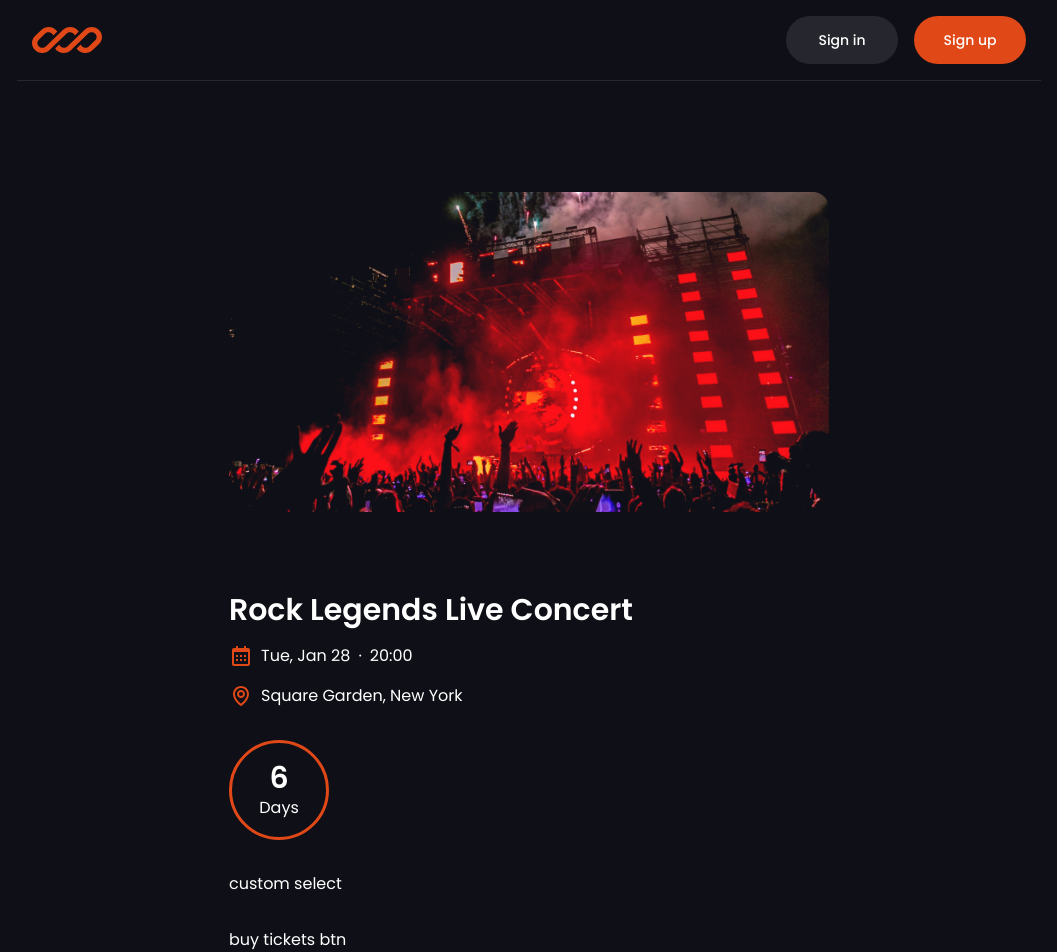
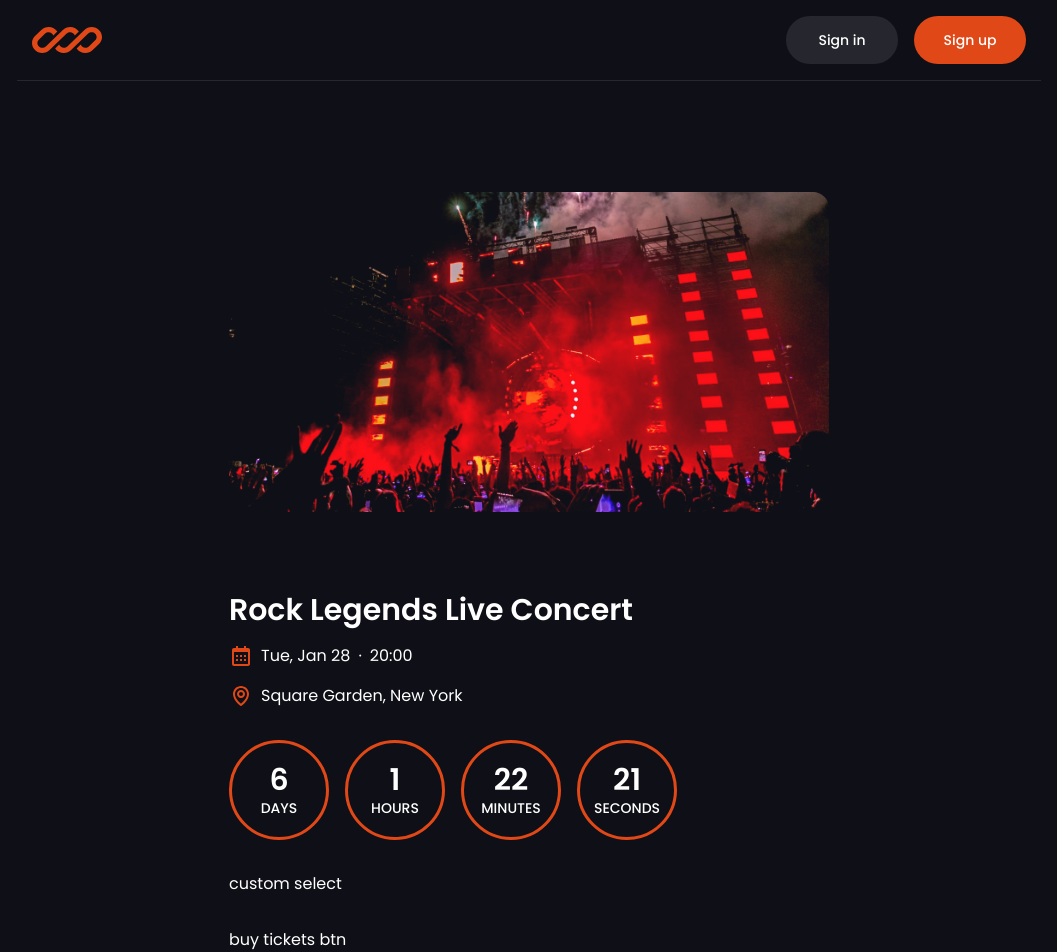
Before and after one commit to Jisap/next15-events, a Next.js app: page /event/1 in a window 1280 px wide. Shown: the top 952 px of the page, without its empty margins (111-1168 px from the left). Built offline with nearby package versions, Linux system fonts and the light colour scheme; data requests are answered from the project's data file.

Commit message:
Add Timer component and format event date in Event component

```diff
--- a/components/Timer.jsx
+++ b/components/Timer.jsx
@@ -37,13 +37,40 @@ const Timer = ({ event }) => {
   const seconds = Math.floor((timeRemaining % (1000 * 60)) / 1000);
 
   return (
-    <div>
+    <div className="flex flex-wrap gap-4">
       {/* days */}
       <div>
         <div className="text-center border-[3px] border-accent rounded-full w-[100px] h-[100px] flex items-center justify-center">
           <div>
             <div className="text-3xl font-semibold">{days}</div>
-            <div>Days</div>
+            <div className="text-sm uppercase font-medium">Days</div>
+          </div>
+        </div>
+      </div>
+      {/* hours */}
+      <div>
+        <div className="text-center border-[3px] border-accent rounded-full w-[100px] h-[100px] flex items-center justify-center">
+          <div>
+            <div className="text-3xl font-semibold">{hours}</div>
+            <div className="text-sm uppercase font-medium">Hours</div>
+          </div>
+        </div>
+      </div>
+      {/* minutes */}
+      <div>
+        <div className="text-center border-[3px] border-accent rounded-full w-[100px] h-[100px] flex items-center justify-center">
+          <div>
+            <div className="text-3xl font-semibold">{minutes}</div>
+            <div className="text-sm uppercase font-medium">Minutes</div>
+          </div>
+        </div>
+      </div>
+      {/* seconds */}
+      <div>
+        <div className="text-center border-[3px] border-accent rounded-full w-[100px] h-[100px] flex items-center justify-center">
+          <div>
+            <div className="text-3xl font-semibold">{seconds}</div>
+            <div className="text-sm uppercase font-medium">Seconds</div>
           </div>
         </div>
       </div>
```
